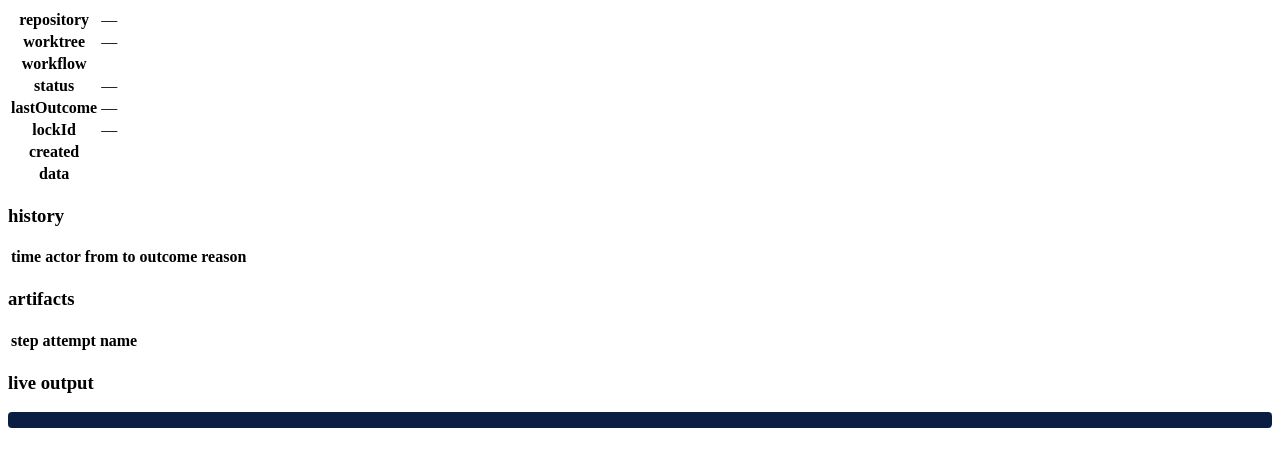
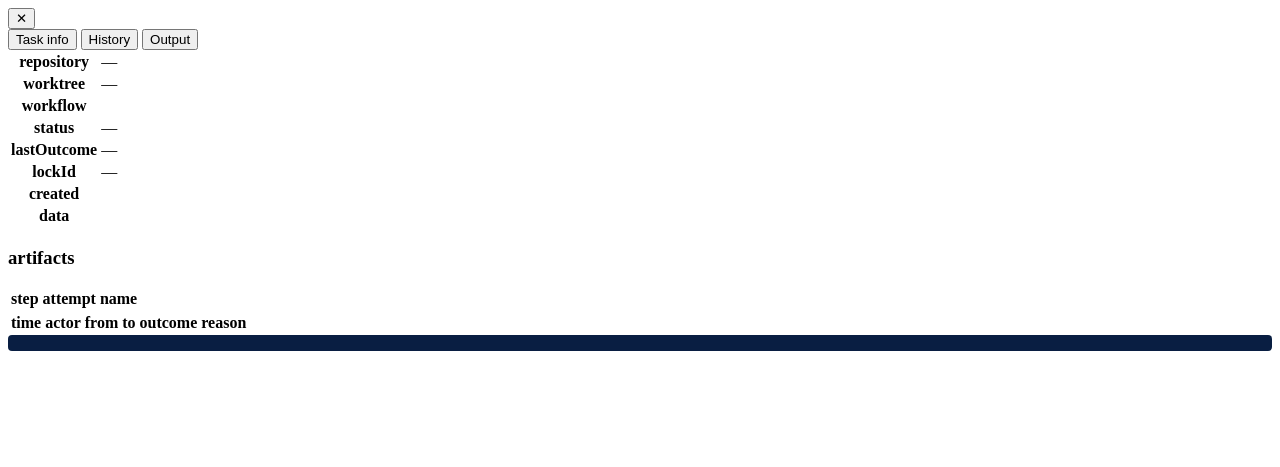
Before and after one commit to onpaj/harness_v2, a Python web app: template src/harness/api/templates/_task.html in a window 1280 px wide. Shown: the top 467 px of the page. Run offline with Jinja, Linux system fonts and the light colour scheme; the template is opened without the code that fills it, so the values that code supplies are empty.

Commit message:
Redesigned the task detail dialog into a full-screen tabbed modal (Task info/History/Output) by reworking board.html (CSS + tab-click/close listeners) and _task.html (tab markup); verified with pytest (394 passed) and a live Playwright run confirming SSE output survives tab switching and restart/close still work.

```diff
--- a/src/harness/api/templates/_task.html
+++ b/src/harness/api/templates/_task.html
@@ -1,9 +1,22 @@
+<div class="task-detail">
+  <header class="task-detail__header">
     <h2>{{ task.id }}</h2>
     {% if task.status == "failed" %}
     <button hx-post="/tasks/{{ task.id }}/restart"
             hx-target="#detail"
             hx-swap="innerHTML">Restart</button>
     {% endif %}
+    <button class="task-detail__close" aria-label="close">✕</button>
+  </header>
+
+  <nav class="tabs" role="tablist">
+    <button class="tab active" data-tab="info">Task info</button>
+    <button class="tab" data-tab="history">History</button>
+    <button class="tab" data-tab="output">Output</button>
+  </nav>
+
+  <div class="tab-panels">
+    <section class="tab-panel active" data-panel="info">
       <table>
         <tr><th>repository</th><td>{{ task.repository or "—" }}</td></tr>
         <tr><th>worktree</th><td>{{ task.worktree or "—" }}</td></tr>
@@ -15,7 +28,20 @@
         <tr><th>data</th><td><pre>{{ task.data }}</pre></td></tr>
       </table>
 
-<h3>history</h3>
+      <h3>artifacts</h3>
+      <table>
+        <tr><th>step</th><th>attempt</th><th>name</th></tr>
+        {% for ref in artifacts %}
+        <tr>
+          <td>{{ ref.step }}</td>
+          <td>{{ ref.attempt }}</td>
+          <td><a href="/api/tasks/{{ task.id }}/artifacts/{{ ref.step }}/{{ ref.attempt }}/{{ ref.name }}">{{ ref.name }}</a></td>
+        </tr>
+        {% endfor %}
+      </table>
+    </section>
+
+    <section class="tab-panel" data-panel="history">
       <table>
         <tr><th>time</th><th>actor</th><th>from</th><th>to</th><th>outcome</th><th>reason</th></tr>
         {% for entry in task.history %}
@@ -29,23 +55,16 @@
         </tr>
         {% endfor %}
       </table>
+    </section>
 
-<h3>artifacts</h3>
-<table>
-  <tr><th>step</th><th>attempt</th><th>name</th></tr>
-  {% for ref in artifacts %}
-  <tr>
-    <td>{{ ref.step }}</td>
-    <td>{{ ref.attempt }}</td>
-    <td><a href="/api/tasks/{{ task.id }}/artifacts/{{ ref.step }}/{{ ref.attempt }}/{{ ref.name }}">{{ ref.name }}</a></td>
-  </tr>
-  {% endfor %}
-</table>
-
-<h3>live output</h3>
-<div hx-ext="sse" sse-connect="/api/tasks/{{ task.id }}/output/events" sse-close="end">
+    <section class="tab-panel" data-panel="output">
+      <div hx-ext="sse" sse-connect="/api/tasks/{{ task.id }}/output/events" sse-close="end"
+           style="flex: 1; min-height: 0; display: flex; flex-direction: column;">
         <div id="stage-output" sse-swap="line" hx-swap="beforeend scroll:bottom"
-       style="max-height: 240px; overflow: auto; background: #091e42; color: #c1c7d0;
+             style="flex: 1; min-height: 0; box-sizing: border-box; overflow: auto; background: #091e42; color: #c1c7d0;
                     padding: 8px; border-radius: 4px; white-space: pre-wrap;
                     font: 12px ui-monospace, monospace;"></div>
       </div>
+    </section>
+  </div>
+</div>
```
Also changed, not shown: src/harness/api/templates/board.html (+36 -1 lines), .artifacts/tsk_84e98d841d344c9b/development-01.md (added). Lines whose indentation alone changed are shown as unchanged.
